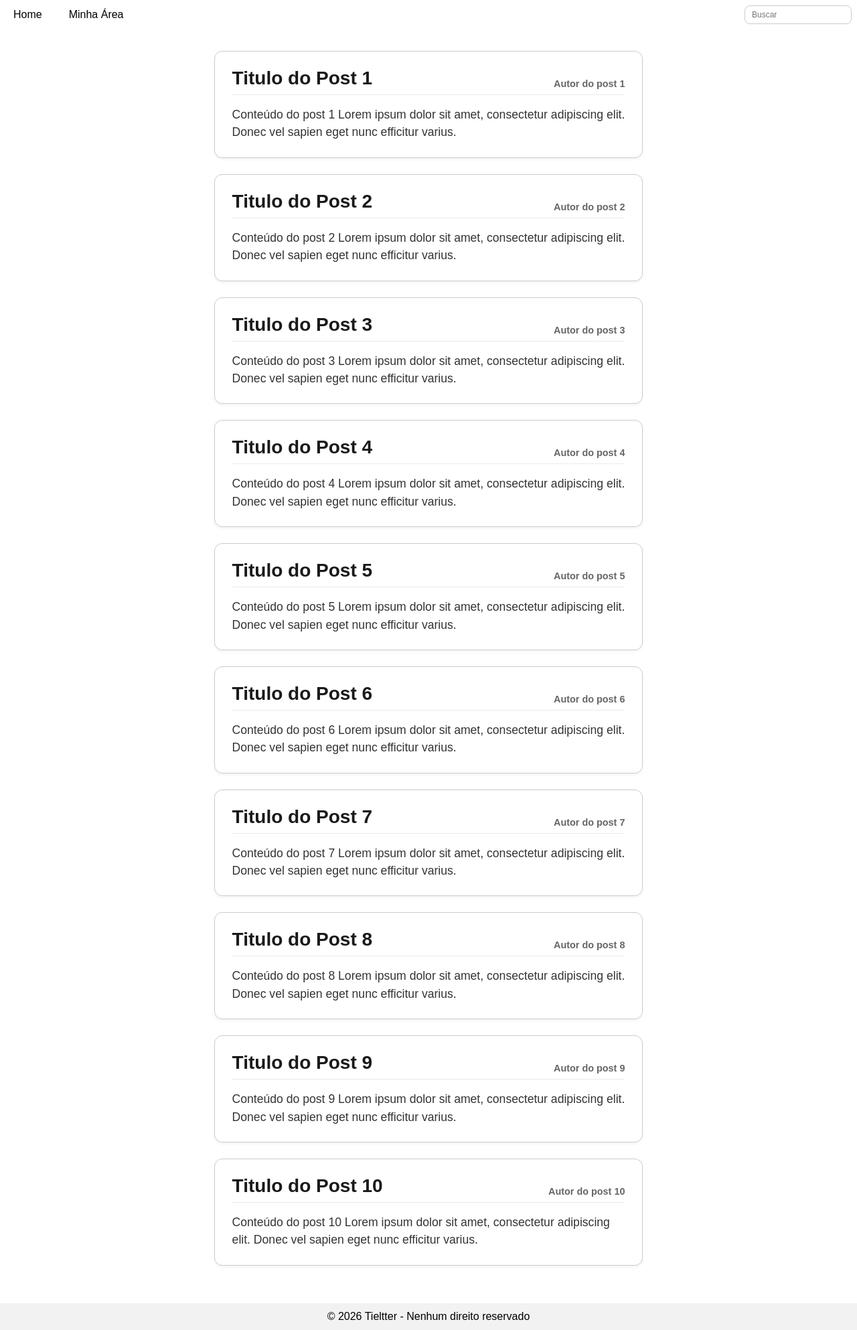
After one commit to gacastelo/aw1, a PHP site: page /public/portal.html in a window 1280 px wide. The commit adds this page. Shown: the whole page at 67% size. Run offline with PHP 8.4, Linux system fonts and the light colour scheme.

Commit message:
Adiciona página de portal com estrutura inicial e estilização, incluindo novos botões de login e reset.

```diff
--- /dev/null
+++ b/aw2/Tieltter/public/portal.html
@@ -0,0 +1,98 @@
+<!DOCTYPE html>
+<html lang="pt-br">
+<head>
+    <meta charset="UTF-8">
+    <meta name="viewport" content="width=device-width, initial-scale=1.0">
+    <meta name="description" content="Portal do Tieltter">
+    <title>Tieltter - Portal</title>
+    <link rel="stylesheet" href="../resources/css/portal.css">
+</head>
+<body>
+    <nav>
+        <div>
+            <ul>
+                <li><a href="#">Home</a></li>
+                <li><a href="#">Minha Área</a></li>
+            </ul>
+        </div>
+        <div>
+            <input type="text" placeholder="Buscar" id="search-bar">
+        </div>
+    </nav>
+    <main>
+        <article class="post" id="post-1">
+            <div>
+                <h2 class="post-title" id="post-title-1">Titulo do Post 1</h2>
+                <div class="post-author" id="post-author-1">Autor do post 1</div>
+            </div>
+            <p class="post-text" id="post-text-1">Conteúdo do post 1 Lorem ipsum dolor sit amet, consectetur adipiscing elit. Donec vel sapien eget nunc efficitur varius.</p>
+        </article>
+        <article class="post" id="post-2">
+            <div>
+                <h2 class="post-title" id="post-title-2">Titulo do Post 2</h2>
+                <div class="post-author" id="post-author-2">Autor do post 2</div>
+            </div>
+            <p class="post-text" id="post-text-2">Conteúdo do post 2 Lorem ipsum dolor sit amet, consectetur adipiscing elit. Donec vel sapien eget nunc efficitur varius.</p>
+        </article>
+        <article class="post" id="post-3">
+            <div>
+                <h2 class="post-title" id="post-title-3">Titulo do Post 3</h2>
+                <div class="post-author" id="post-author-3">Autor do post 3</div>
+            </div>
+            <p class="post-text" id="post-text-3">Conteúdo do post 3 Lorem ipsum dolor sit amet, consectetur adipiscing elit. Donec vel sapien eget nunc efficitur varius.</p>
+        </article>
+        <article class="post" id="post-4">
+            <div>
+                <h2 class="post-title" id="post-title-4">Titulo do Post 4</h2>
+                <div class="post-author" id="post-author-4">Autor do post 4</div>
+            </div>
+            <p class="post-text" id="post-text-4">Conteúdo do post 4 Lorem ipsum dolor sit amet, consectetur adipiscing elit. Donec vel sapien eget nunc efficitur varius.</p>
+        </article>
+        <article class="post" id="post-5">
+            <div>
+                <h2 class="post-title" id="post-title-5">Titulo do Post 5</h2>
+                <div class="post-author" id="post-author-5">Autor do post 5</div>
+            </div>
+            <p class="post-text" id="post-text-5">Conteúdo do post 5 Lorem ipsum dolor sit amet, consectetur adipiscing elit. Donec vel sapien eget nunc efficitur varius.</p>
+        </article>
+        <article class="post" id="post-6">
+            <div>
+                <h2 class="post-title" id="post-title-6">Titulo do Post 6</h2>
+                <div class="post-author" id="post-author-6">Autor do post 6</div>
+            </div>
+            <p class="post-text" id="post-text-6">Conteúdo do post 6 Lorem ipsum dolor sit amet, consectetur adipiscing elit. Donec vel sapien eget nunc efficitur varius.</p>
+        </article>
+        <article class="post" id="post-7">
+            <div>
+                <h2 class="post-title" id="post-title-7">Titulo do Post 7</h2>
+                <div class="post-author" id="post-author-7">Autor do post 7</div>
+            </div>
+            <p class="post-text" id="post-text-7">Conteúdo do post 7 Lorem ipsum dolor sit amet, consectetur adipiscing elit. Donec vel sapien eget nunc efficitur varius.</p>
+        </article>
+        <article class="post" id="post-8">
+            <div>
+                <h2 class="post-title" id="post-title-8">Titulo do Post 8</h2>
+                <div class="post-author" id="post-author-8">Autor do post 8</div>
+            </div>
+            <p class="post-text" id="post-text-8">Conteúdo do post 8 Lorem ipsum dolor sit amet, consectetur adipiscing elit. Donec vel sapien eget nunc efficitur varius.</p>
+        </article>
+        <article class="post" id="post-9">
+            <div>
+                <h2 class="post-title" id="post-title-9">Titulo do Post 9</h2>
+                <div class="post-author" id="post-author-9">Autor do post 9</div>
+            </div>
+            <p class="post-text" id="post-text-9">Conteúdo do post 9 Lorem ipsum dolor sit amet, consectetur adipiscing elit. Donec vel sapien eget nunc efficitur varius.</p>
+        </article>
+        <article class="post" id="post-10">
+            <div>
+                <h2 class="post-title" id="post-title-10">Titulo do Post 10</h2>
+                <div class="post-author" id="post-author-10">Autor do post 10</div>
+            </div>
+            <p class="post-text" id="post-text-10">Conteúdo do post 10 Lorem ipsum dolor sit amet, consectetur adipiscing elit. Donec vel sapien eget nunc efficitur varius.</p>
+        </article>
+    </main>
+    <footer>
+        <p>© 2026 Tieltter - Nenhum direito reservado</p>
+    </footer>
+</body>
+</html>
--- /dev/null
+++ b/aw2/Tieltter/resources/css/portal.css
@@ -0,0 +1,118 @@
+* {
+    box-sizing: border-box;
+}
+
+body {
+    font-family: Arial, sans-serif;
+    margin: 0;
+    padding: 0;
+}
+
+
+main {
+    display: flex;
+    flex-direction: column;
+    align-items: center;
+    padding: 4vh 0;
+    min-height: 92vh;
+}
+
+.post {
+    background-color: #ffffff;
+    width: 50vw; /* Largura controlada para parecer um feed */
+    border: 1px solid #ccc;
+    border-radius: 1.5vh;
+    padding: 3vh 2vw;
+    margin-bottom: 3vh;
+    box-shadow: 0 2px 4px rgba(0,0,0,0.05); /* Sombra leve para dar profundidade */
+}
+
+/* Container do Título e Autor */
+.post > div {
+    display: flex;
+    justify-content: space-between;
+    align-items: flex-end;
+    border-bottom: 1px solid #eaeaea;
+    padding-bottom: 1vh;
+    margin-bottom: 2vh;
+}
+
+.post-title {
+    margin: 0;
+    font-size: 3.5vh;
+    color: #1a1a1a;
+}
+
+.post-author {
+    font-size: 1.8vh;
+    color: #666;
+    font-weight: bold;
+}
+
+.post-text {
+    margin: 0;
+    font-size: 2.2vh;
+    color: #333;
+    line-height: 1.5;
+}
+
+#search-bar {
+    border-radius: 1vh;
+    border: 1px solid #ccc;
+    padding: 10px;
+    font-size: 2vh;
+    height: 3.5vh;
+    margin: 1vh;
+    width: 25%;
+}
+
+#search-bar[type="text"] {
+    font-size: 1.5vh;
+}
+
+nav {
+    display: flex;
+    width: 100%;
+    align-items: center;
+}
+nav a {
+    text-decoration: none;
+    color: black;
+    padding: 10px 20px;
+    font-size: 2vh;
+}
+
+nav a:hover {
+    color: #7e7e7e;
+}
+
+nav ul {
+    list-style-type: none;
+    display: flex;
+    margin: 0;
+    padding: 0;
+}
+
+nav div{
+    display: flex;
+    align-items: center;
+    width: 50%;
+}
+
+nav div:nth-child(2){
+    justify-content: flex-end;
+}
+
+footer {
+    background-color: #f2f2f2;
+    padding: 10px;
+    text-align: center;
+    height: 5vh;
+    align-items: center;
+    display: flex;
+    justify-content: center;
+}
+footer p {
+    margin: 0;
+    font-size: 2vh;
+}
```
Also changed, not shown: aw2/Tieltter/public/index.html (+8 -2 lines), aw2/Tieltter/resources/css/style.css (+25 -1 lines).
